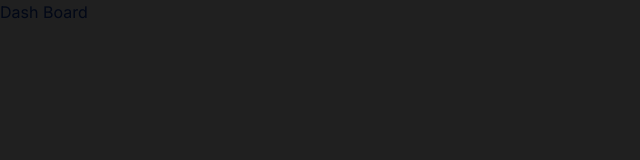
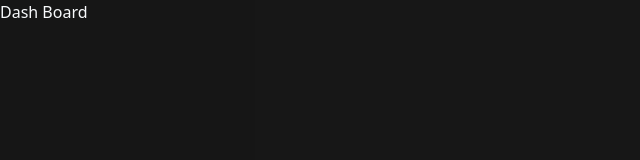
Before and after one commit to muhammad-hassaan-y2/pixels, a Next.js app: page / in a window 1280 px wide. Shown: the top 160 px of the page, without its empty margins (0-640 px from the left). Built offline with nearby package versions, Linux system fonts and the light colour scheme.

Commit message:
Dark Theme Mode Added

```diff
--- a/app/layout.tsx
+++ b/app/layout.tsx
@@ -1,7 +1,11 @@
 import type { Metadata } from "next";
 import { Inter } from "next/font/google";
 import "./globals.css";
+
 import { ClerkProvider } from '@clerk/nextjs'
+import { dark } from "@clerk/themes"
+
+import { ThemeProvider } from "@/components/theme-provider"
 
 const inter = Inter({ subsets: ["latin"] });
 
@@ -16,9 +20,17 @@
   children: React.ReactNode;
 }>) {
   return (
-    <ClerkProvider>
+    <ClerkProvider appearance={{ baseTheme: dark }}>
     <html lang="en">
-      <body className={inter.className}>{children}</body>
+    <body>
+          <ThemeProvider
+            attribute="class"
+            defaultTheme="dark"
+            storageKey="Pixels Gaming Theme"
+          >
+            {children}
+          </ThemeProvider>
+        </body>
     </html>
     </ClerkProvider>
   );
--- /dev/null
+++ b/components/theme-provider.tsx
@@ -0,0 +1,9 @@
+"use client"
+
+import * as React from "react"
+import { ThemeProvider as NextThemesProvider } from "next-themes"
+import { type ThemeProviderProps } from "next-themes/dist/types"
+
+export function ThemeProvider({ children, ...props }: ThemeProviderProps) {
+  return <NextThemesProvider {...props}>{children}</NextThemesProvider>
+}
--- a/package.json
+++ b/package.json
@@ -10,11 +10,13 @@
   },
   "dependencies": {
     "@clerk/nextjs": "^4.29.4",
+    "@clerk/themes": "^1.7.9",
     "@radix-ui/react-slot": "^1.0.2",
     "class-variance-authority": "^0.7.0",
     "clsx": "^2.1.0",
     "lucide-react": "^0.314.0",
     "next": "14.1.0",
+    "next-themes": "^0.2.1",
     "react": "^18",
     "react-dom": "^18",
     "tailwind-merge": "^2.2.0",
```
Also changed, not shown: 1 other file (tests, documents, lock files or other folders).
